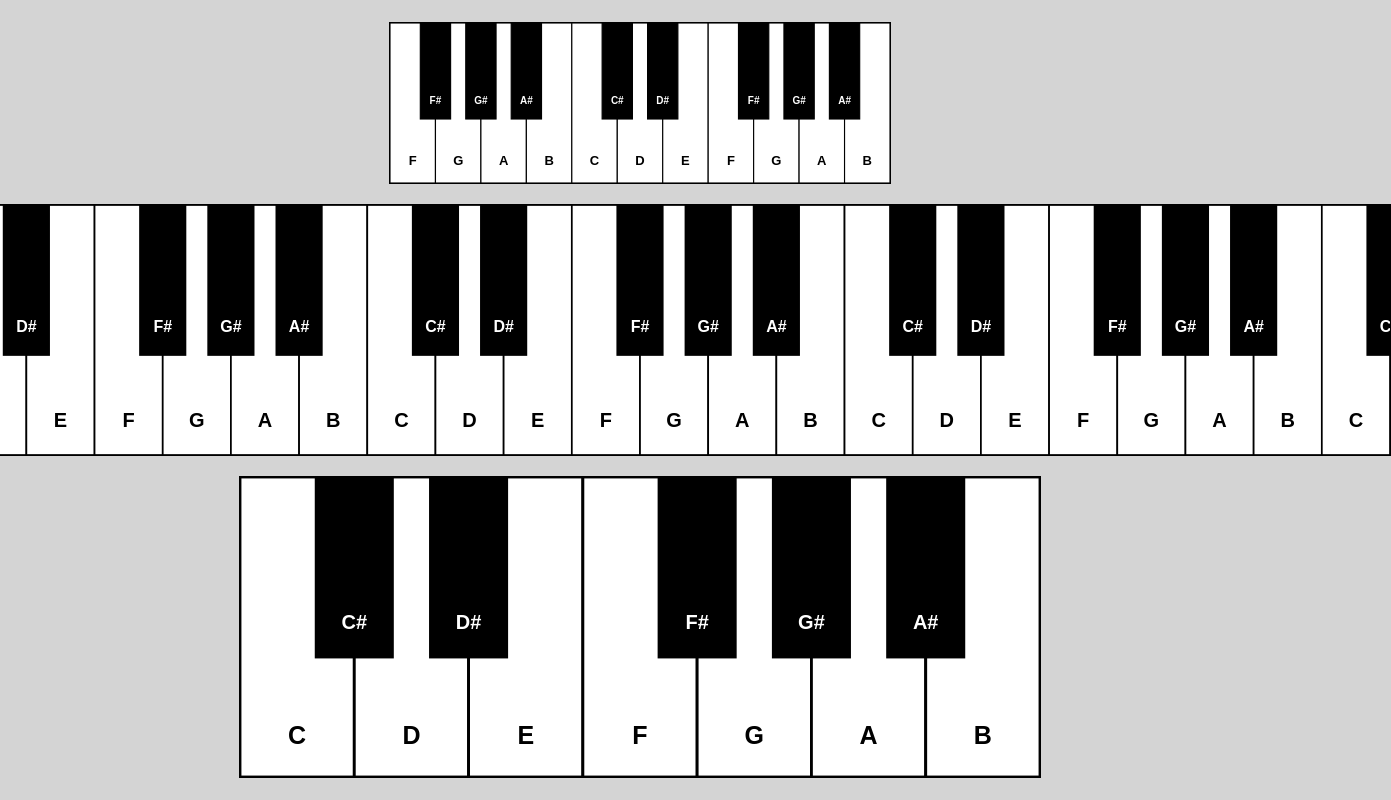
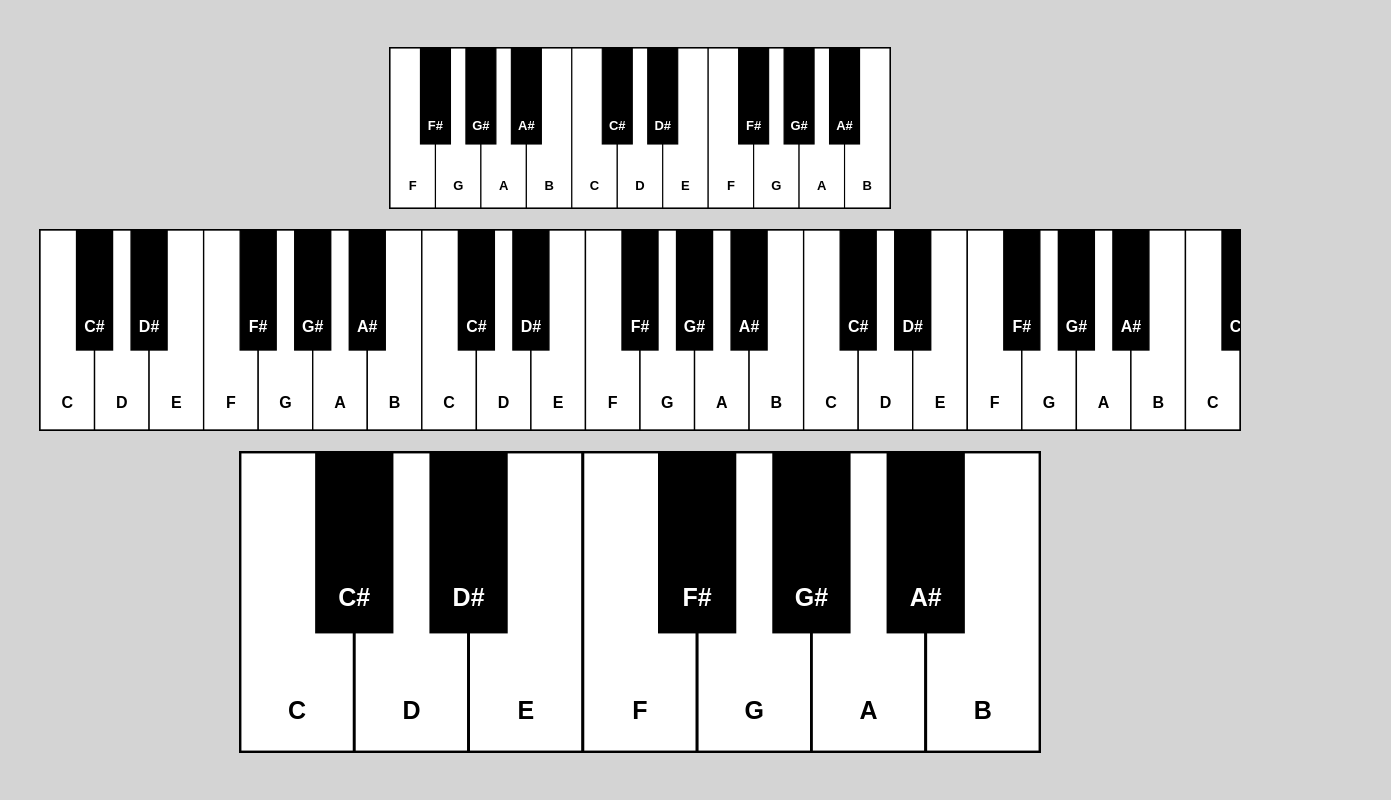
Before and after one commit to kmmuntasir/piano-chords-visualizer, a plain HTML site: page reeds.html in a window 1280 px wide. Shown: the whole page, 1391 px wide, since content can reach past the window. Drawn offline with Linux system fonts and the light colour scheme.

Commit message:
Add class component for Piano renderer

```diff
--- /dev/null
+++ b/piano.css
@@ -0,0 +1,8 @@
+.piano-wrapper {
+    display: inline-block;
+    border: 1px solid #000; /* Optional border for the div */
+}
+
+canvas {
+    display: block;
+}
--- /dev/null
+++ b/piano.js
@@ -0,0 +1,108 @@
+// Cached note sequences
+const WHITE_NOTES_SEQUENCE = ['C', 'D', 'E', 'F', 'G', 'A', 'B'];
+const BLACK_NOTES_SEQUENCE = ['C#', 'D#', '', 'F#', 'G#', 'A#', '']; // '' for missing black keys
+
+class Piano {
+    constructor(pianoStyle = {}, width = 800, height = 300, totalWhiteReeds = 7, startingNote = 'C') {
+        this.pianoStyle = {
+            whiteKeyColor: 'white',
+            blackKeyColor: 'black',
+            whiteKeyStrokeColor: 'black',
+            blackKeyStrokeColor: 'black',
+            whiteKeyFontColor: 'black',
+            blackKeyFontColor: 'white',
+            fontSizeFactor: 12,
+            ...pianoStyle, // Override default styles with custom styles
+        };
+        this.width = width;
+        this.height = height;
+        this.totalWhiteReeds = totalWhiteReeds;
+
+        this.startingIndex = WHITE_NOTES_SEQUENCE.indexOf(startingNote);
+        if (this.startingIndex === -1) {
+            throw new Error('Invalid starting note! Please provide a valid white key note (C, D, E, F, G, A, B).');
+        }
+
+        this.whiteKeyWidth = width / totalWhiteReeds;
+        this.blackKeyWidth = this.whiteKeyWidth * 0.66;
+        this.whiteKeyHeight = height;
+        this.blackKeyHeight = height * 0.6;
+        this.ctxLineWidth = this.whiteKeyWidth / 40;
+    }
+
+    drawWhiteKeys(ctx) {
+        let currentWhiteNoteIndex = this.startingIndex;
+
+        for (let i = 0; i < this.totalWhiteReeds; i++) {
+            const whiteNote = WHITE_NOTES_SEQUENCE[currentWhiteNoteIndex % 7];
+            ctx.fillStyle = this.pianoStyle.whiteKeyColor;
+            ctx.fillRect(i * this.whiteKeyWidth, 0, this.whiteKeyWidth, this.whiteKeyHeight);
+            ctx.lineWidth = this.ctxLineWidth;
+            ctx.strokeStyle = this.pianoStyle.whiteKeyStrokeColor;
+            ctx.strokeRect(i * this.whiteKeyWidth, 0, this.whiteKeyWidth, this.whiteKeyHeight);
+
+            this.drawNoteLabel(ctx, whiteNote, i * this.whiteKeyWidth + this.whiteKeyWidth / 2, this.whiteKeyHeight - (this.height / 7.5), this.pianoStyle.whiteKeyFontColor);
+
+            currentWhiteNoteIndex++;
+        }
+    }
+
+    drawBlackKeys(ctx) {
+        let currentWhiteNoteIndex = this.startingIndex;
+
+        for (let i = 0; i < this.totalWhiteReeds; i++) {
+            const whiteNoteIndex = currentWhiteNoteIndex % 7;
+            const blackNote = BLACK_NOTES_SEQUENCE[whiteNoteIndex];
+
+            if (blackNote !== '') {
+                const left = i * this.whiteKeyWidth + this.whiteKeyWidth - this.blackKeyWidth / 2;
+                ctx.fillStyle = this.pianoStyle.blackKeyColor;
+                ctx.fillRect(left, 0, this.blackKeyWidth, this.blackKeyHeight);
+                ctx.lineWidth = this.ctxLineWidth;
+                ctx.strokeStyle = this.pianoStyle.blackKeyStrokeColor;
+                ctx.strokeRect(left, 0, this.blackKeyWidth, this.blackKeyHeight);
+
+                this.drawNoteLabel(ctx, blackNote, left + this.blackKeyWidth / 2, this.blackKeyHeight - (this.height / 9), this.pianoStyle.blackKeyFontColor);
+            }
+
+            currentWhiteNoteIndex++;
+        }
+    }
+
+    drawNoteLabel(ctx, text, x, y, color) {
+        ctx.fillStyle = color;
+        ctx.font = `bold ${Math.floor(this.height / this.pianoStyle.fontSizeFactor)}px Arial`;
+        ctx.textAlign = 'center';
+        ctx.textBaseline = 'middle';
+        ctx.fillText(text, x, y);
+    }
+
+    render() {
+        const wrapper = document.createElement('div');
+        wrapper.className = 'piano-wrapper';
+        wrapper.style.width = `${this.width}px`;
+        wrapper.style.height = `${this.height}px`;
+
+        const canvas = document.createElement('canvas');
+        canvas.width = this.width;
+        canvas.height = this.height;
+        wrapper.appendChild(canvas);
+
+        const ctx = canvas.getContext('2d');
+
+        this.drawWhiteKeys(ctx);
+        this.drawBlackKeys(ctx);
+
+        return wrapper;
+    }
+}
+
+// Function to batch-render pianos
+function renderPianos(pianoConfigs, containerId) {
+    const fragment = document.createDocumentFragment();
+    pianoConfigs.forEach(config => {
+        const piano = new Piano(...config);
+        fragment.appendChild(piano.render());
+    });
+    document.getElementById(containerId).appendChild(fragment);
+}
--- a/reeds.html
+++ b/reeds.html
@@ -4,119 +4,47 @@
     <meta charset="UTF-8">
     <meta name="viewport" content="width=device-width, initial-scale=1.0">
     <title>Piano View with Notes</title>
+    <link rel="stylesheet" href="piano.css" />
     <style>
         body {
             background-color: #d4d4d4;
-            display: flex;
-            justify-content: center;
-            align-items: center;
             height: 100vh;
             margin: 0;
         }
 
         .piano-container {
             display: flex;
+            justify-content: center;
             align-items: center;
             flex-direction: column;
             gap: 20px; /* Space between the piano views */
-        }
-
-        .piano-wrapper {
-            display: inline-block;
-            border: 1px solid #000; /* Optional border for the div */
-        }
-
-        canvas {
-            display: block;
+            height: 100vh;
         }
     </style>
 </head>
 <body>
 <div class="piano-container" id="pianoContainer"></div>
 
+<script src="piano.js"></script>
 <script>
-    function createPianoCanvas(width = 800, height = 300, totalWhiteReeds = 7, startingNote = 'C') {
-        const wrapper = document.createElement('div');
-        wrapper.className = 'piano-wrapper';
-        wrapper.style.width = `${width}px`;
-        wrapper.style.height = `${height}px`;
+    const CUSTOM_PIANO_STYLE = {
+        whiteKeyColor: 'white',
+        blackKeyColor: 'black',
+        whiteKeyStrokeColor: 'black',
+        blackKeyStrokeColor: 'black',
+        whiteKeyFontColor: 'black',
+        blackKeyFontColor: 'white',
+        fontSizeFactor: 12,
+    };
 
-        const canvas = document.createElement('canvas');
-        canvas.width = width;
-        canvas.height = height;
-        wrapper.appendChild(canvas);
+    const pianoConfigs = [
+        [CUSTOM_PIANO_STYLE, 500, 160, 11, 'F'],
+        [{ ...CUSTOM_PIANO_STYLE }, 1200, 200, 22, 'C'],
+        [] // Default style
+    ];
 
-        const ctx = canvas.getContext('2d');
-        const ctxLineWidth = (width /totalWhiteReeds) / 40;
+    renderPianos(pianoConfigs, 'pianoContainer');
+</script>
 
-        const whiteNotesSequence = ['C', 'D', 'E', 'F', 'G', 'A', 'B'];
-        const blackNotesSequence = ['C#', 'D#', '', 'F#', 'G#', 'A#', '']; // Use '' for missing black keys
-        const startingIndex = whiteNotesSequence.indexOf(startingNote);
-
-        if (startingIndex === -1) {
-            console.error('Invalid starting note! Please provide a valid white key note (C, D, E, F, G, A, B).');
-            return wrapper;
-        }
-
-        const whiteKeyWidth = width / totalWhiteReeds; // Width of each white key
-        const blackKeyWidth = (whiteKeyWidth / 3) * 2; // Width of each black key
-        const whiteKeyHeight = height; // Height of each white key
-        const blackKeyHeight = (height / 10) * 6; // Height of each black key
-
-        let currentWhiteNoteIndex = startingIndex;
-
-        // Draw white keys and their notes
-        for (let i = 0; i < totalWhiteReeds; i++) {
-            const whiteNote = whiteNotesSequence[currentWhiteNoteIndex % 7];
-            ctx.fillStyle = 'white';
-            ctx.fillRect(i * whiteKeyWidth, 0, whiteKeyWidth, whiteKeyHeight);
-            ctx.lineWidth = ctxLineWidth;
-            ctx.strokeStyle = 'black';
-            ctx.strokeRect(i * whiteKeyWidth, 0, whiteKeyWidth, whiteKeyHeight);
-
-            // Add white-key note labels
-            ctx.fillStyle = 'black';
-            ctx.font = `bold ${Math.floor(height / 12)}px Arial`;
-            ctx.textAlign = 'center';
-            ctx.textBaseline = 'middle';
-            ctx.fillText(whiteNote, i * whiteKeyWidth + whiteKeyWidth / 2, whiteKeyHeight - (height / 7.5));
-
-            currentWhiteNoteIndex++;
-        }
-
-        // Draw black keys and their notes
-        currentWhiteNoteIndex = startingIndex;
-        for (let i = 0; i < totalWhiteReeds; i++) {
-            const whiteNoteIndex = currentWhiteNoteIndex % 7;
-            const blackNote = blackNotesSequence[whiteNoteIndex];
-
-            if (blackNote !== '') {
-                const left = i * whiteKeyWidth + whiteKeyWidth - blackKeyWidth / 2;
-                ctx.fillStyle = 'black';
-                ctx.fillRect(left, 0, blackKeyWidth, blackKeyHeight);
-                ctx.lineWidth = ctxLineWidth;
-                ctx.strokeStyle = 'black';
-                ctx.strokeRect(left, 0, blackKeyWidth, blackKeyHeight);
-
-                // Add black-key note labels
-                ctx.fillStyle = 'white';
-                ctx.font = `bold ${Math.floor(height / 15)}px Arial`;
-                ctx.textAlign = 'center';
-                ctx.textBaseline = 'middle';
-                ctx.fillText(blackNote, left + blackKeyWidth / 2, blackKeyHeight - (height / 9));
-            }
-
-            currentWhiteNoteIndex++;
-        }
-
-        return wrapper;
-    }
-
-    // Render piano view with wrapper
-    const pianoContainer = document.getElementById('pianoContainer');
-    pianoContainer.appendChild(createPianoCanvas(500, 160, 11, 'F'));
-    pianoContainer.appendChild(createPianoCanvas(1500, 250, 22, 'C'));
-    pianoContainer.appendChild(createPianoCanvas());
-</script>
 </body>
 </html>
```
